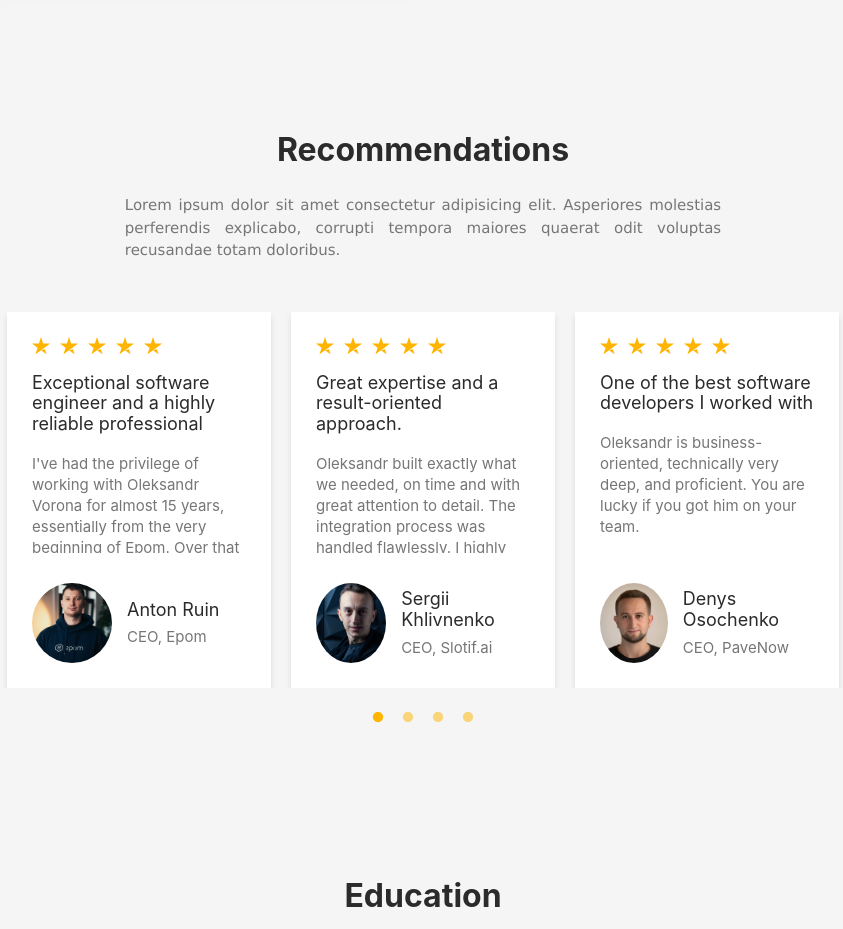
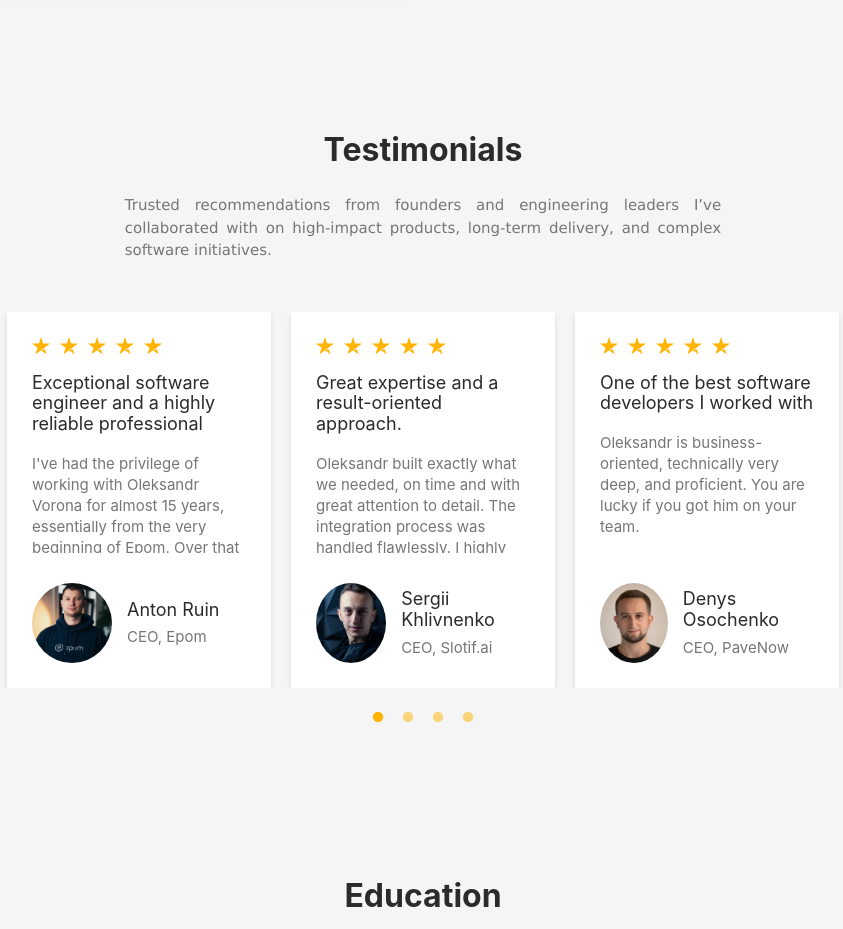
Before and after one commit to scatch03/vo-site, a React (Vite) app: page / in a window 1280 px wide. Shown: the part 3440-4369 px from the top of the page, without its empty margins (326-1169 px from the left). Built offline with nearby package versions, Linux system fonts and the light colour scheme; a web font is replaced by a local one.

Commit message:
Update testimonials section description copy

```diff
--- a/src/components/Testimonials/Testimonials.jsx
+++ b/src/components/Testimonials/Testimonials.jsx
@@ -6,8 +6,8 @@ import { cn } from '../../utils/cn';
 const Testimonials = () => {
     return (
         <section id='testimonials' className={cn(styles, 'testimonials')}>
-            <h3 className={cn(styles, 'testimonials__title')}>Recommendations</h3>
-            <p className={cn(styles, 'testimonials__description')}>Lorem ipsum dolor sit amet consectetur adipisicing elit. Asperiores molestias perferendis explicabo, corrupti tempora maiores quaerat odit voluptas recusandae totam doloribus.</p>
+            <h3 className={cn(styles, 'testimonials__title')}>Testimonials</h3>
+            <p className={cn(styles, 'testimonials__description')}>Trusted recommendations from founders and engineering leaders I’ve collaborated with on high-impact products, long-term delivery, and complex software initiatives.</p>
             <ClientsCarousel />
           </section>
     )
```
